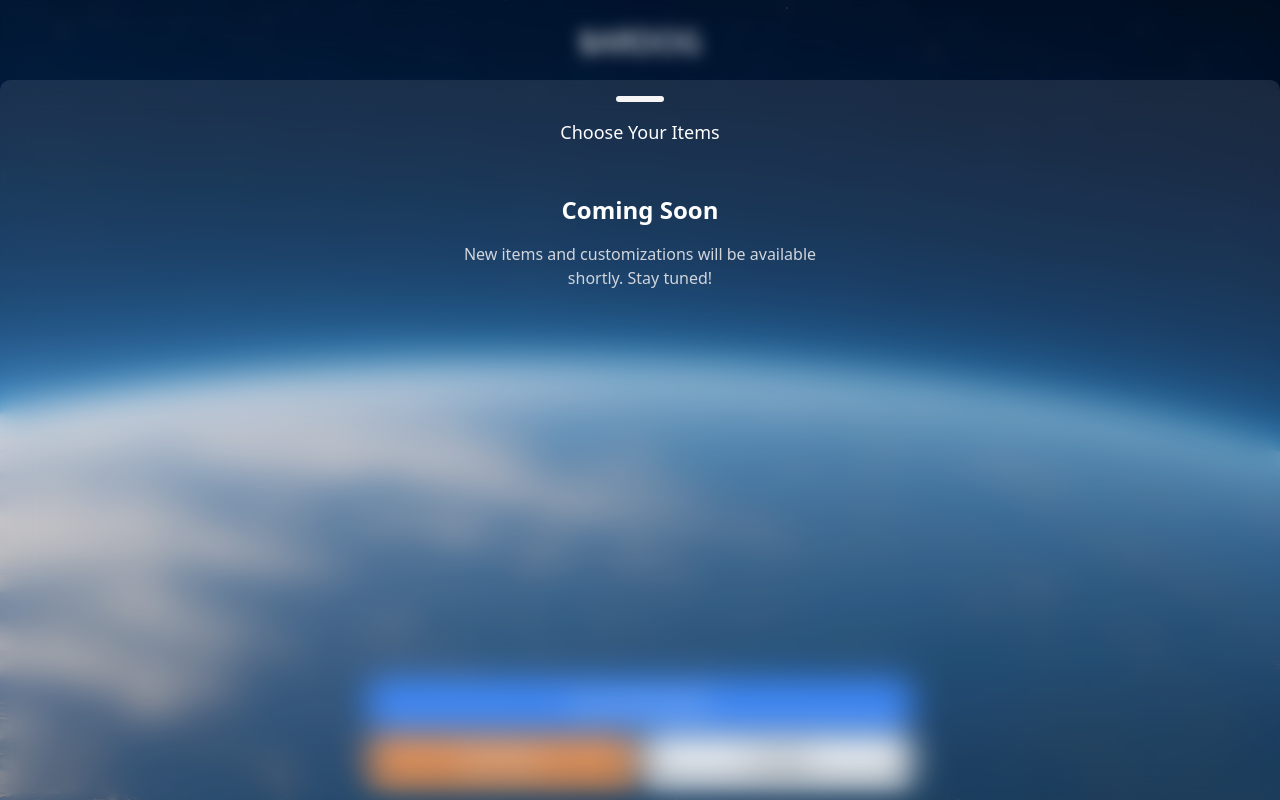
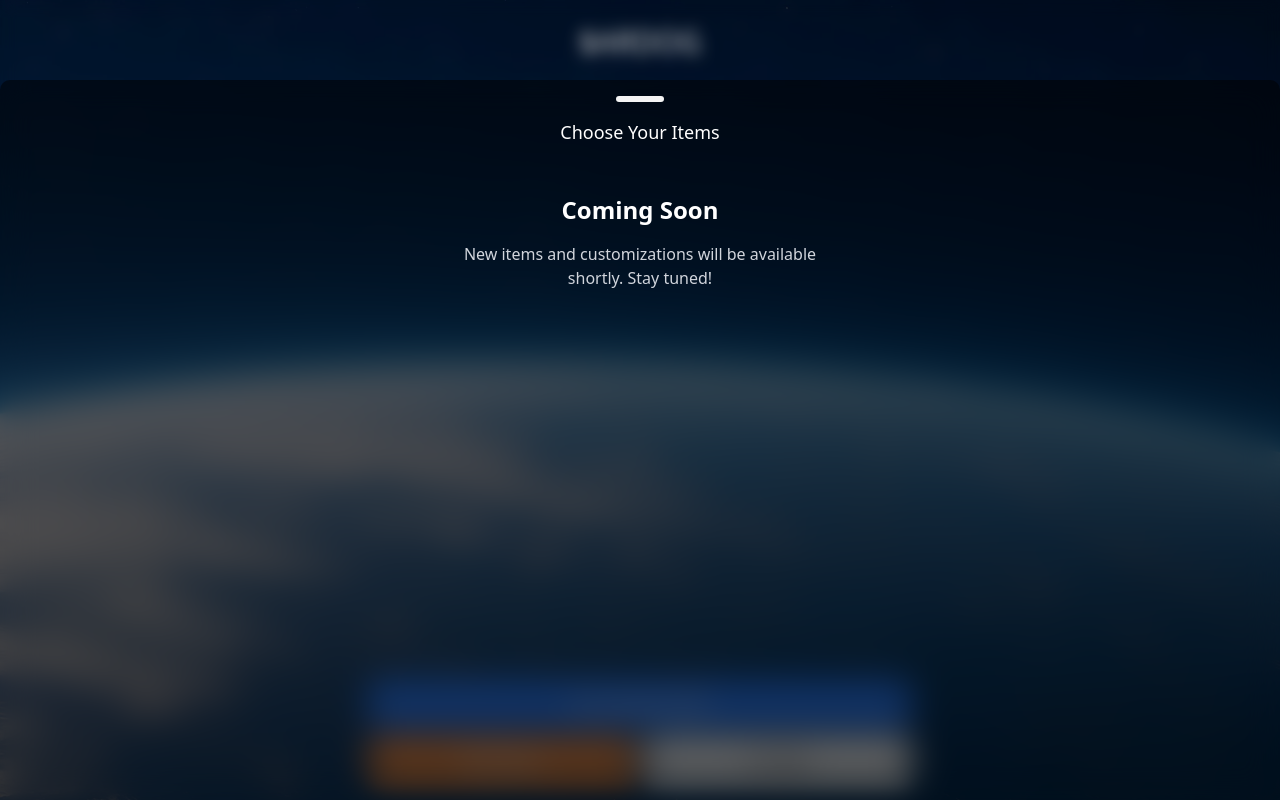
Before and after one commit to itsmnjn/ardog, a React (Vite) app: page / in a window 1280 px wide. Both pictures are taken after a click on the button "Items". Built offline with nearby package versions, Linux system fonts and the light colour scheme; no server answers.

Commit message:
dark drawer bg

```diff
--- a/src/App.tsx
+++ b/src/App.tsx
@@ -14,8 +14,8 @@ interface StyledDrawerContentProps {
 const StyledDrawerContent: React.FC<StyledDrawerContentProps> = ({ title, children }) => {
   return (
     <Drawer.Portal>
-      <Drawer.Overlay className="fixed inset-0 backdrop-blur-sm" />
-      <Drawer.Content className="bg-white/10 text-white backdrop-blur-lg flex flex-col rounded-t-[10px] h-[90%] mt-24 fixed bottom-0 left-0 right-0 outline-none">
+      <Drawer.Overlay className="fixed inset-0 bg-black/20 backdrop-blur-sm" />
+      <Drawer.Content className="bg-black/50 text-white backdrop-blur-lg flex flex-col rounded-t-[10px] h-[90%] mt-24 fixed bottom-0 left-0 right-0 outline-none">
         <div className="p-4 bg-transparent rounded-t-[10px] flex-1 overflow-y-auto">
           <div className="mx-auto w-12 h-1.5 flex-shrink-0 rounded-full bg-muted mb-4" />
           <div className="max-w-md mx-auto">
```
